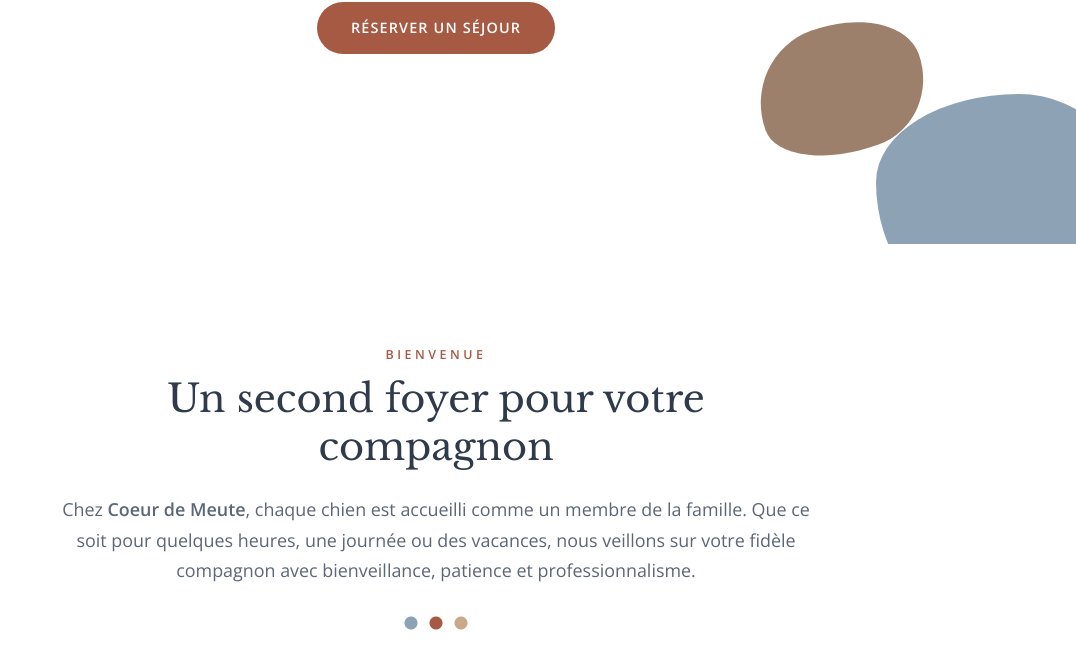
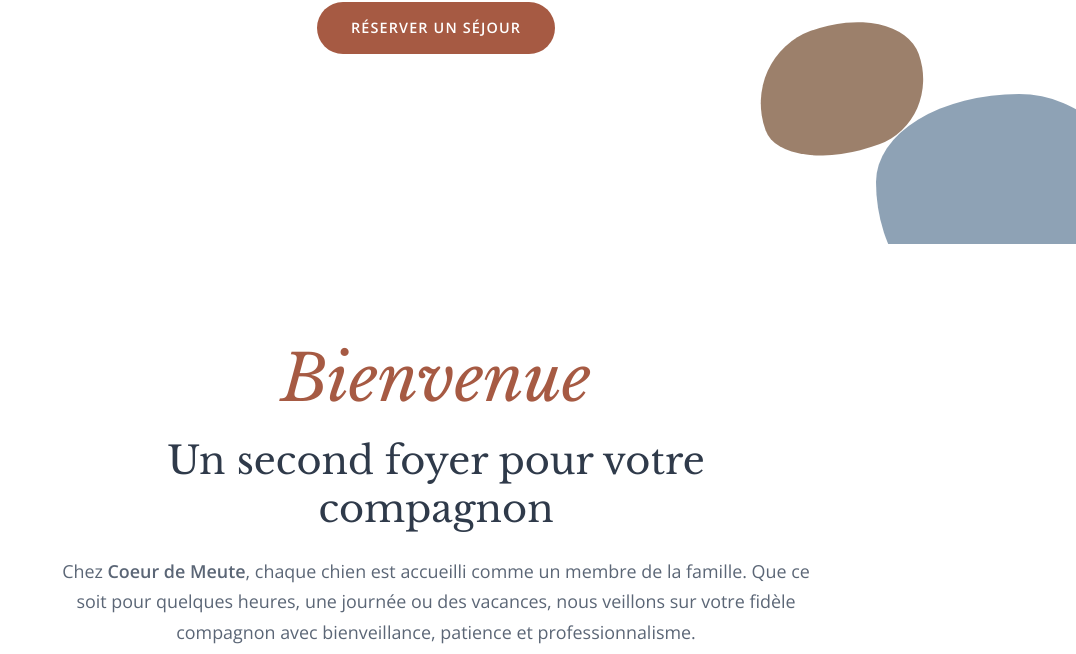
Before and after one commit to noahjfj/site-coeur-de-meute-V2, a PHP site: page / in a window 1280 px wide. Shown: the part 556-1210 px from the top of the page, without its empty margins (204-1280 px from the left). Run offline with PHP 8.4, Linux system fonts and the light colour scheme.

Commit message:
Agrandit le titre « Bienvenue » en début de page
Co-Authored-By: Claude Opus 5.5 <noreply@anthropic.com>
Claude-Session: https://claude.ai/code/session_01XT9Kt89xGHSorWnrTygXyr

```diff
--- a/css/style.css
+++ b/css/style.css
@@ -73,6 +73,15 @@ p { margin: 0 0 1em; }
   text-transform: uppercase;
   color: var(--rust);
   margin-bottom: .8em;
+}
+
+.welcome {
+  font-family: var(--serif);
+  font-style: italic;
+  font-size: clamp(2.6rem, 6vw, 4rem);
+  line-height: 1.1;
+  color: var(--rust);
+  margin-bottom: .35em;
 }
 
 .title { font-size: clamp(1.7rem, 3.2vw, 2.4rem); }
--- a/index.html
+++ b/index.html
@@ -45,7 +45,7 @@
     <!-- ===== INTRO ===== -->
     <section class="intro section">
       <div class="container narrow center">
-        <p class="eyebrow">Bienvenue</p>
+        <p class="welcome">Bienvenue</p>
         <h2 class="title">Un second foyer pour votre compagnon</h2>
         <p class="lead">
           Chez <strong>Coeur de Meute</strong>, chaque chien est accueilli comme un membre de la famille.
```
